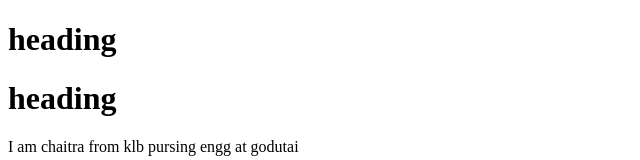
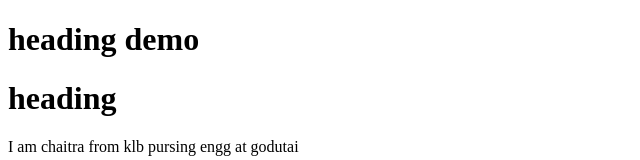
Before and after one commit to Chaitra2001/Html, a plain HTML site: page index2.html in a window 1280 px wide. Shown: the top 160 px of the page, without its empty margins (0-640 px from the left). Drawn offline with Linux system fonts and the light colour scheme.

Commit message:
modified the h2

```diff
--- a/index2.html
+++ b/index2.html
@@ -11,7 +11,7 @@
 </body>
 </html>
 <h1 class="demo">
-    heading
+    heading demo
 </h1>
 <h1>
     heading
```
